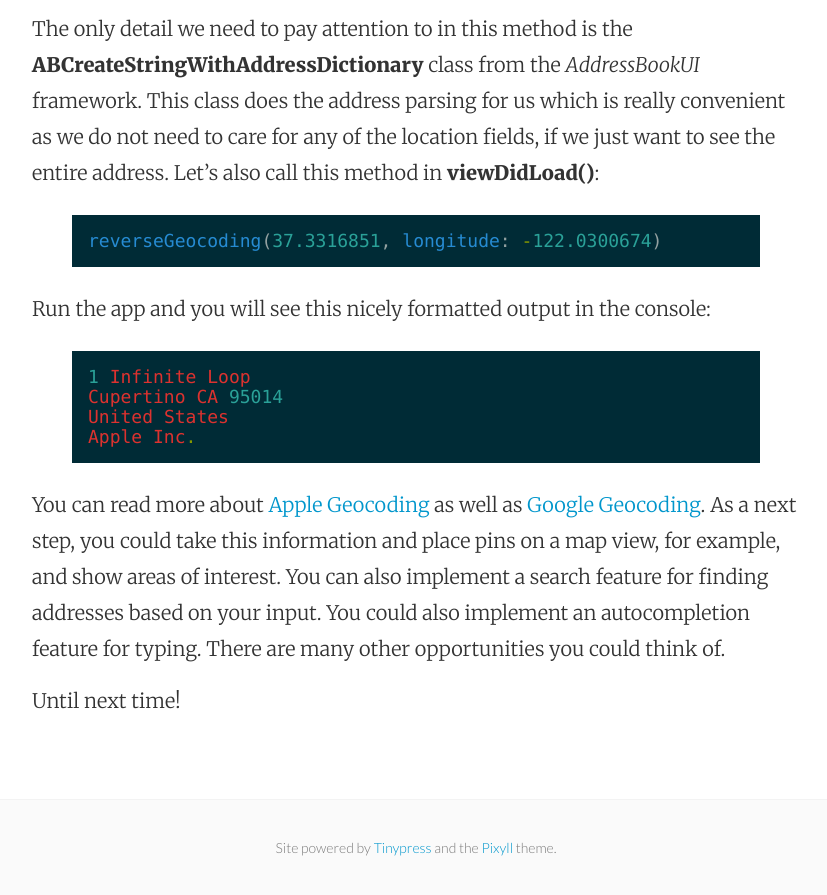
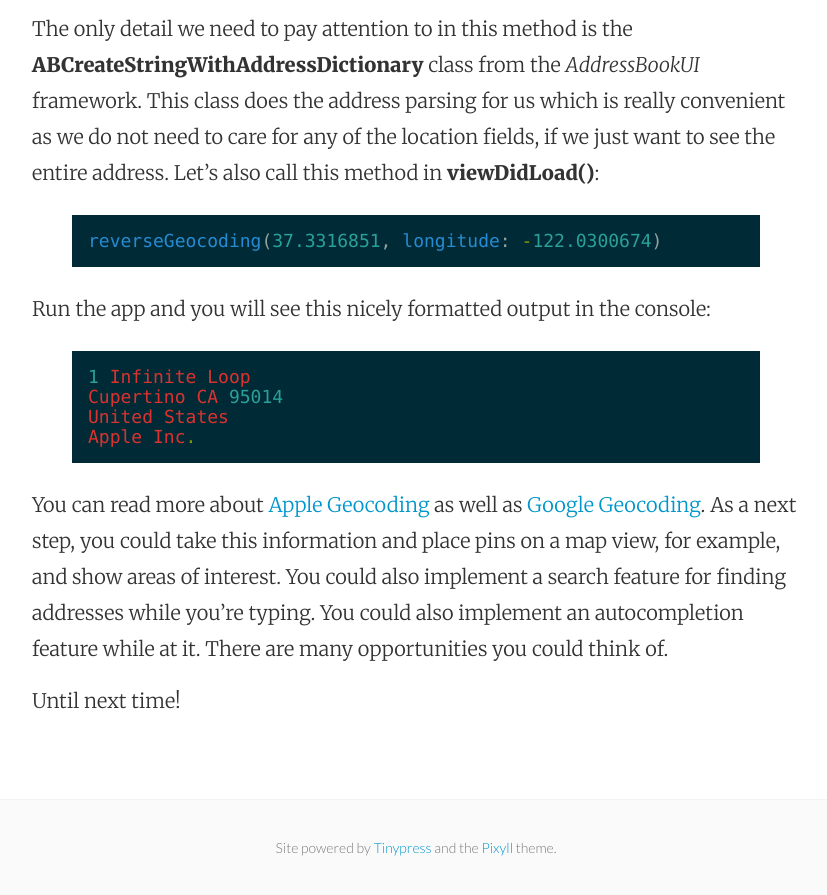
Before and after one commit to mhorga/mhorga.github.io, a Jekyll site: the page built from _posts/2015-08-14-geocoding-in-ios.markdown, in a window 1280 px wide and 900 px high, scrolled down 4372 px. Shown: the top 895 px of the window, without its empty margins (224-1051 px from the left). Built offline with Jekyll 4.4.1, drawn with Linux system fonts in a browser that asks for light colours.

Commit message:
Post update: Geocoding in iOS

```diff
--- a/_posts/2015-08-14-geocoding-in-ios.markdown
+++ b/_posts/2015-08-14-geocoding-in-ios.markdown
@@ -160,6 +160,6 @@ United States
 Apple Inc.
 {% endhighlight %}
 
-You can read more about [Apple Geocoding](https://developer.apple.com/library/ios/documentation/UserExperience/Conceptual/LocationAwarenessPG/UsingGeocoders/UsingGeocoders.html) as well as [Google Geocoding](https://developers.google.com/maps/documentation/geocoding/intro). As a next step, you could take this information and place pins on a map view, for example, and show areas of interest. You can also implement a search feature for finding addresses based on your input. You could also implement an autocompletion feature for typing. There are many other opportunities you could think of.
+You can read more about [Apple Geocoding](https://developer.apple.com/library/ios/documentation/UserExperience/Conceptual/LocationAwarenessPG/UsingGeocoders/UsingGeocoders.html) as well as [Google Geocoding](https://developers.google.com/maps/documentation/geocoding/intro). As a next step, you could take this information and place pins on a map view, for example, and show areas of interest. You could also implement a search feature for finding addresses while you're typing. You could also implement an autocompletion feature while at it. There are many opportunities you could think of.
 
 Until next time!
```
